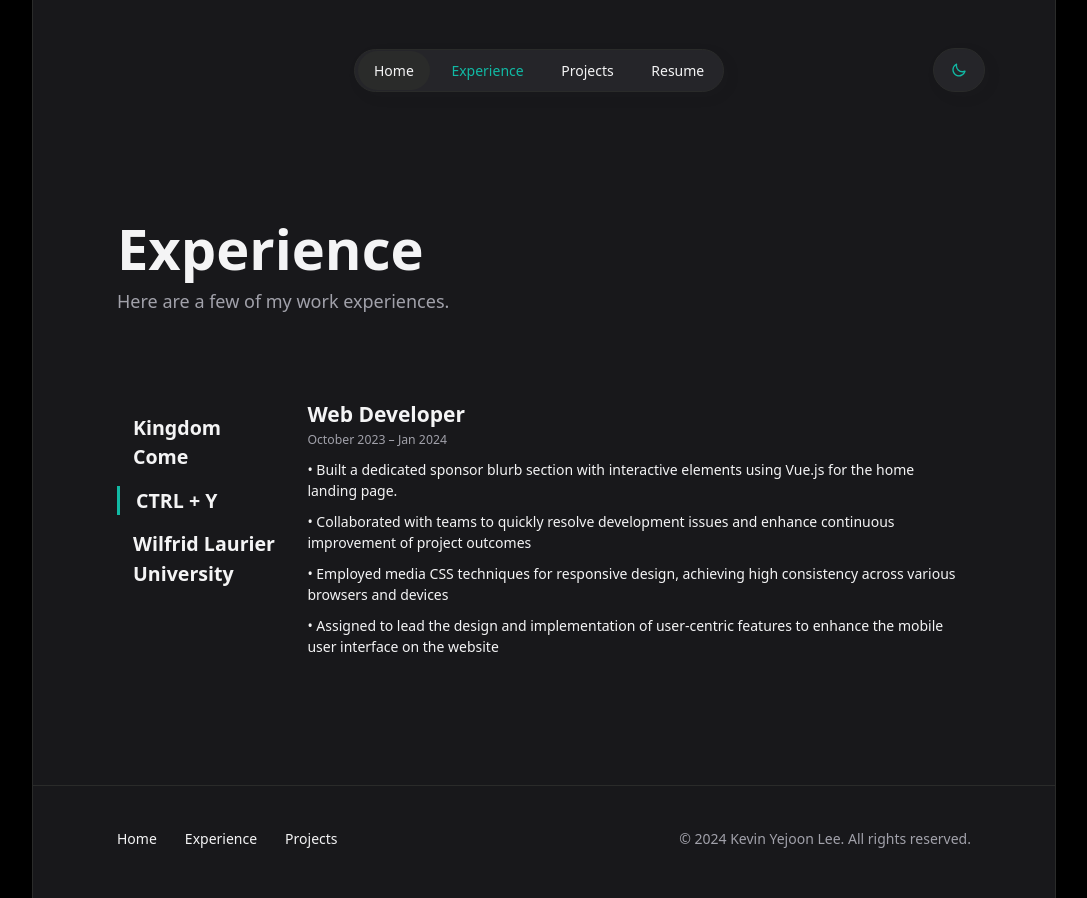
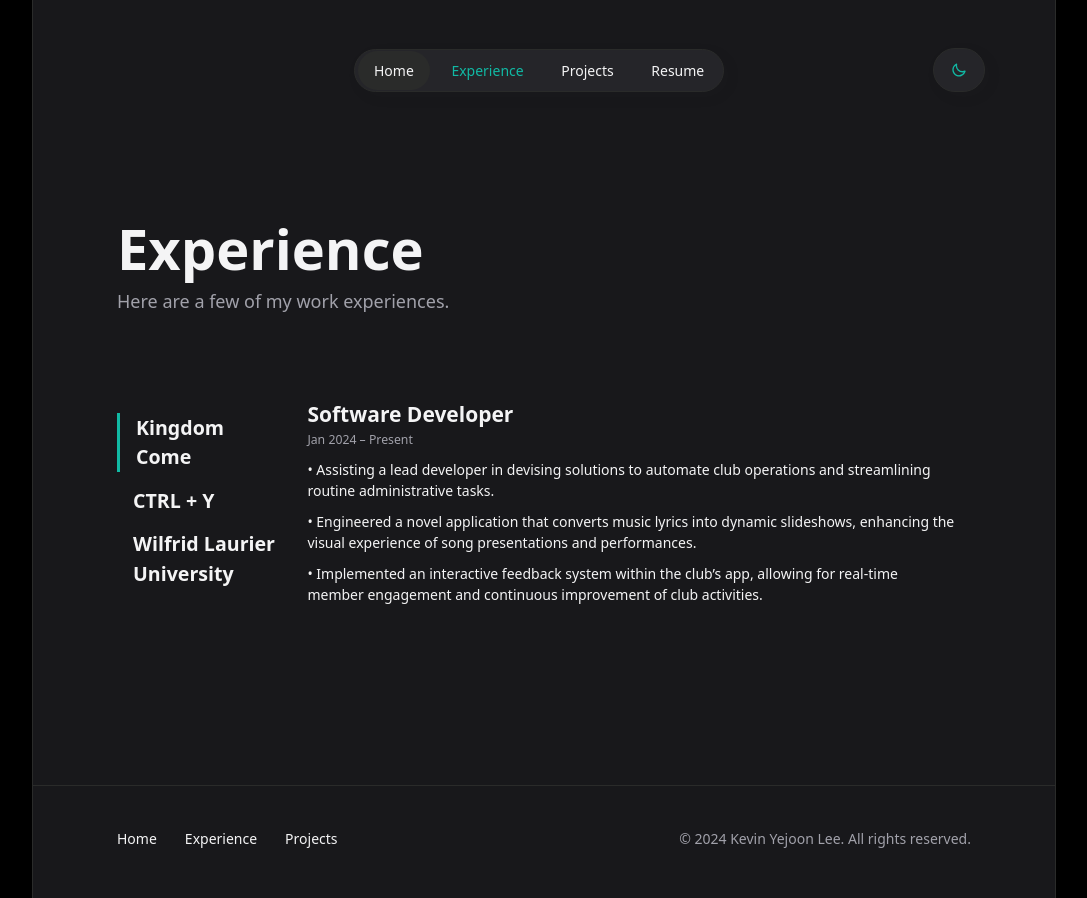
Before and after one commit to kevinyejoonlee/Portfolio2024, a React (Create React App) app: page /experience in a window 1280 px wide. Shown: the whole page, without its empty margins (96-1183 px from the left). Built offline with nearby package versions, Linux system fonts and the light colour scheme.

Commit message:
Small Change

```diff
--- a/src/components/Work/Work.js
+++ b/src/components/Work/Work.js
@@ -59,7 +59,7 @@ const jobs = {
 };
 
 function WorkExperience() {
-  const [activeJob, setActiveJob] = useState('ctrl');
+  const [activeJob, setActiveJob] = useState('kc');
   return (
 
     <div class="job_Container">
```
Also changed, not shown: 7 other files (tests, documents, lock files or other folders).
